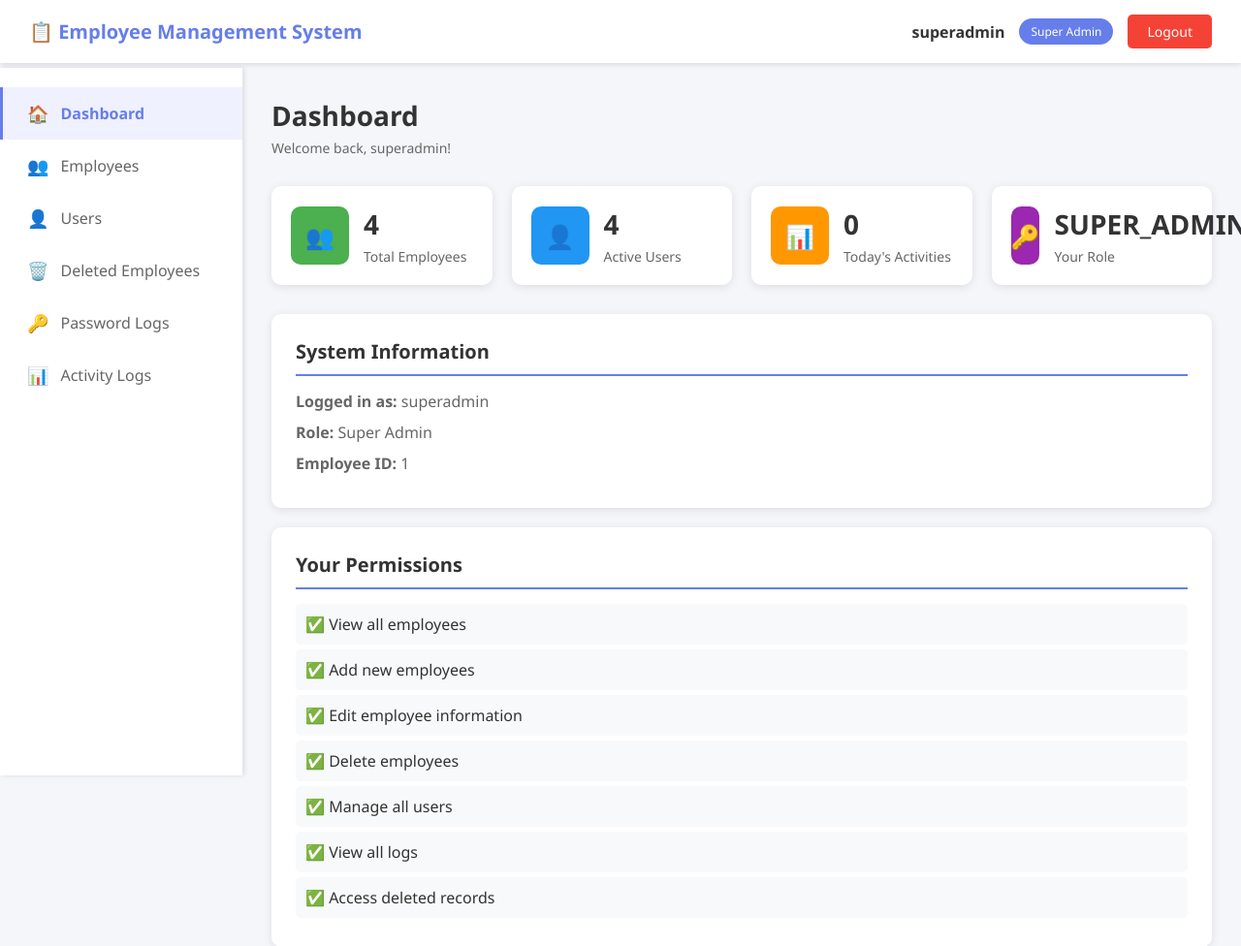
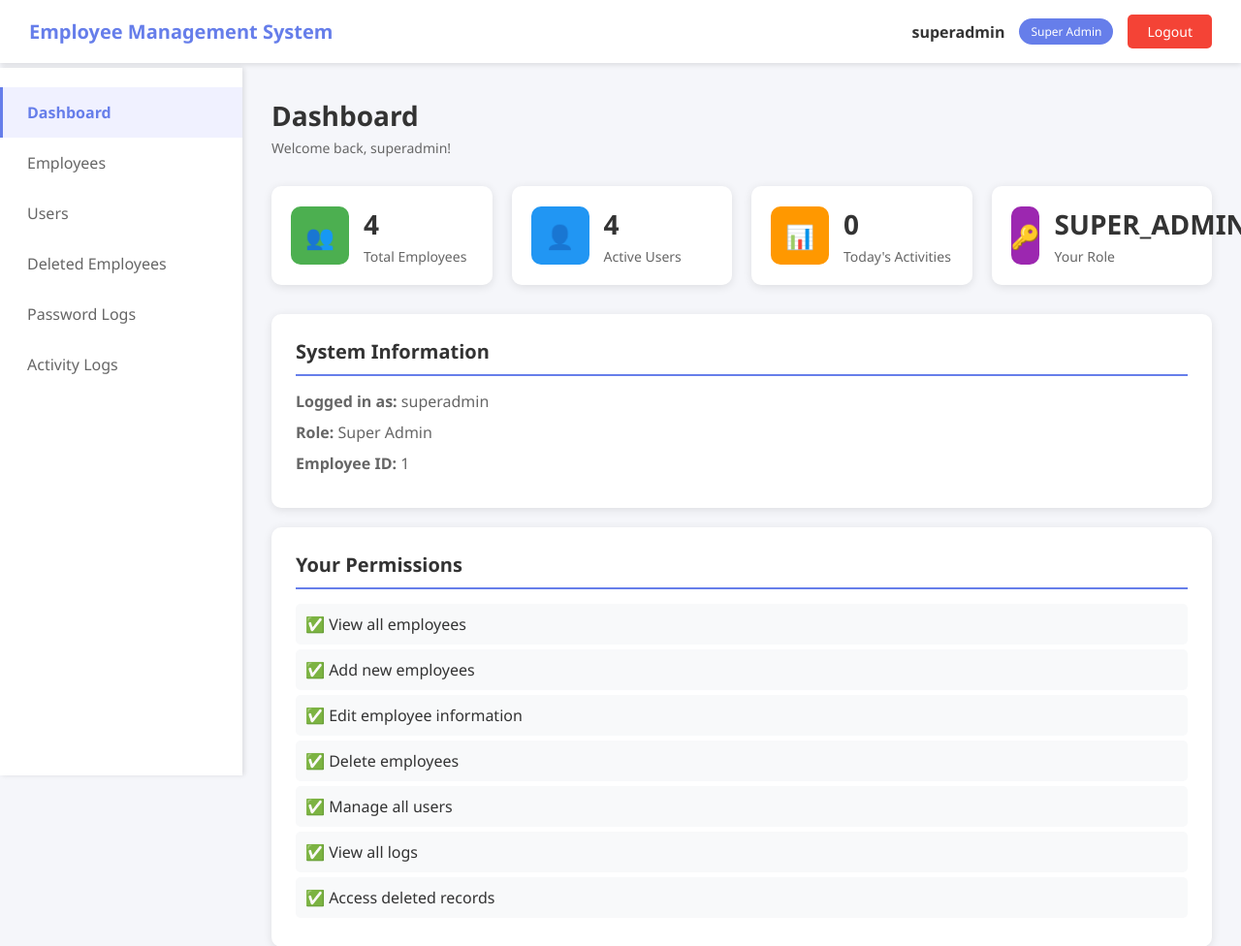
Before and after one commit to CyberAzathoth/employee_system, a PHP site: page /dashboard.php in a window 1280 px wide. Shown: the top 976 px of the page at 97% size. Run offline with PHP 8.4, Linux system fonts and the light colour scheme; a user stored in the database is signed in; data comes from the database, SQL or seed files in the repository; data that the repository does not hold is empty.

Commit message:
v2 commit

```diff
--- a/includes/header.php
+++ b/includes/header.php
@@ -1,7 +1,7 @@
 <header class="header">
     <div class="header-content">
         <div class="logo">
-            <h2>📋 Employee Management System</h2>
+            <h2>Employee Management System</h2>
         </div>
         <div class="user-info">
             <span class="user-name"><?php echo e($_SESSION['emp_name']); ?></span>
--- a/includes/sidebar.php
+++ b/includes/sidebar.php
@@ -5,32 +5,32 @@ $current_page = basename($_SERVER['PHP_SELF']);
 <aside class="sidebar">
     <nav>
         <a href="dashboard.php" class="nav-link <?php echo $current_page == 'dashboard.php' ? 'active' : ''; ?>">
-            <span class="icon">🏠</span> Dashboard
+            Dashboard
         </a>
 
         <a href="employees.php" class="nav-link <?php echo $current_page == 'employees.php' ? 'active' : ''; ?>">
-            <span class="icon">👥</span> Employees
+            Employees
         </a>
 
         <?php if (hasRole(['admin', 'super_admin'])): ?>
         <a href="users.php" class="nav-link <?php echo $current_page == 'users.php' ? 'active' : ''; ?>">
-            <span class="icon">👤</span> Users
+            Users
         </a>
         <?php endif; ?>
 
         <?php if (hasRole(['admin', 'super_admin'])): ?>
         <a href="deleted_employees.php" class="nav-link <?php echo $current_page == 'deleted_employees.php' ? 'active' : ''; ?>">
-            <span class="icon">🗑️</span> Deleted Employees
+            Deleted Employees
         </a>
         <?php endif; ?>
 
         <a href="password_logs.php" class="nav-link <?php echo $current_page == 'password_logs.php' ? 'active' : ''; ?>">
-            <span class="icon">🔑</span> Password Logs
+            Password Logs
         </a>
 
         <?php if (hasRole(['admin', 'super_admin'])): ?>
         <a href="activity_logs.php" class="nav-link <?php echo $current_page == 'activity_logs.php' ? 'active' : ''; ?>">
-            <span class="icon">📊</span> Activity Logs
+            Activity Logs
         </a>
         <?php endif; ?>
     </nav>
--- a/setup.php
+++ b/setup.php
@@ -131,7 +131,7 @@ try {
     echo "<p style='color: green;'>✓ Sample users created!</p>";
 
     echo "<div style='background: white; padding: 20px; border-radius: 10px; margin-top: 20px;'>";
-    echo "<h2>Setup Complete! 🎉</h2>";
+    echo "<h2>Setup Complete!</h2>";
     echo "<h3>Test Accounts:</h3>";
     echo "<table style='width: 100%; border-collapse: collapse;'>";
     echo "<tr style='background: #667eea; color: white;'><th style='padding: 10px;'>Role</th><th style='padding: 10px;'>Username</th><th style='padding: 10px;'>Password</th><th style='padding: 10px;'>Permissions</th></tr>";
```
